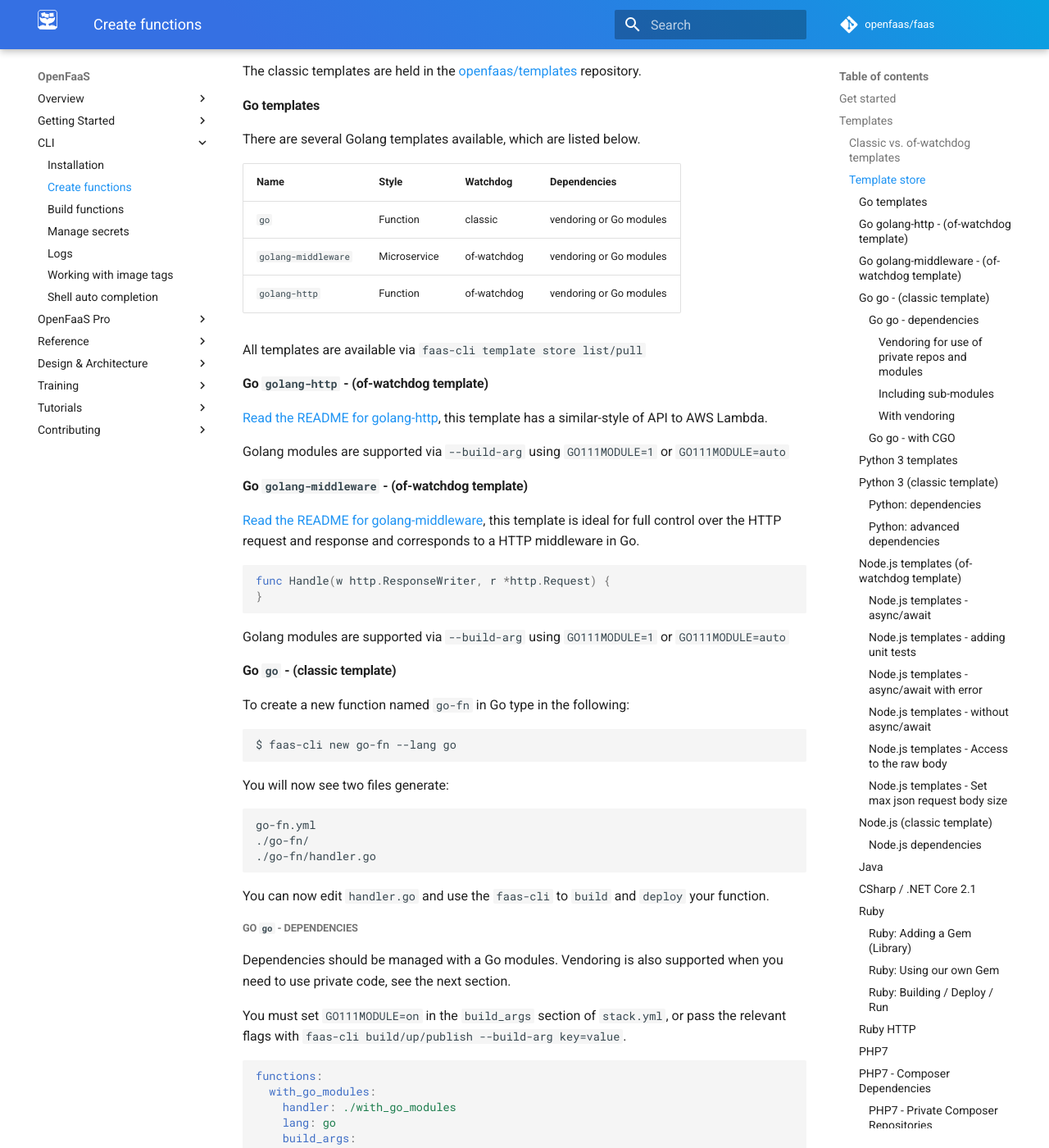
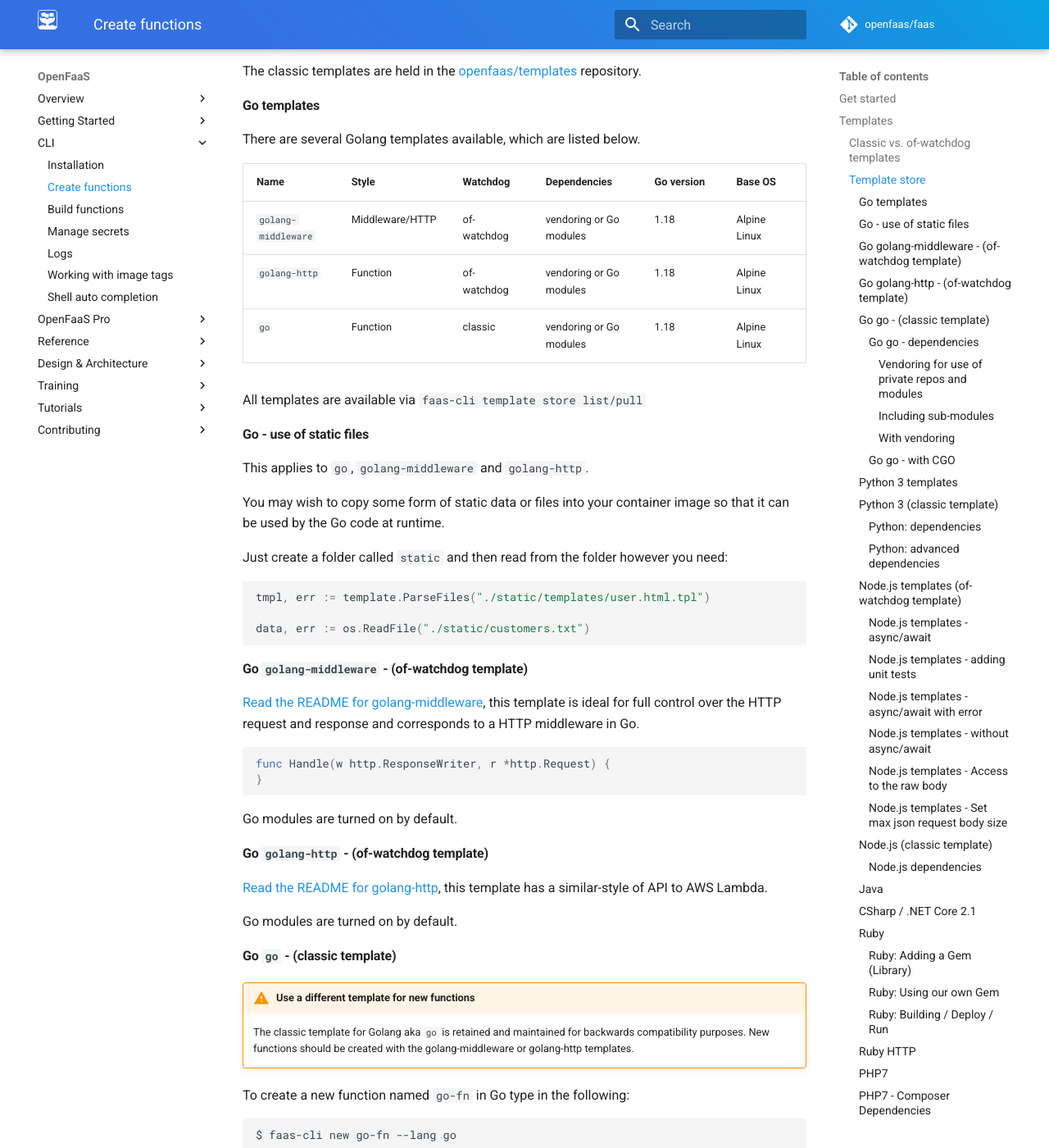
Before and after one commit to openfaas/docs, an MkDocs documentation site: the page built from docs/cli/templates.md, in a window 1280 px wide and 1400 px high, scrolled down 1986 px. Shown: the whole window at 82% size. Built offline with MkDocs 1.6.1 and Material for MkDocs 9.7.7, drawn with Linux system fonts in a browser that asks for light colours; comment, search, counter and statistics services are not loaded.

Commit message:
Update arkade URL and note for static files with Go
Signed-off-by: Alex Ellis (OpenFaaS Ltd) <alexellis2@gmail.com>

````diff
--- a/docs/cli/templates.md
+++ b/docs/cli/templates.md
@@ -79,19 +79,27 @@ The classic templates are held in the [openfaas/templates](https://github.com/op
 
 There are several Golang templates available, which are listed below.
 
-| Name                | Style        | Watchdog    | Dependencies            |
-|:--------------------|:-------------|:------------|:------------------------|
-| `go`                | Function     | classic     | vendoring or Go modules |
-| `golang-middleware` | Microservice | of-watchdog | vendoring or Go modules |
-| `golang-http`       | Function     | of-watchdog | vendoring or Go modules |
+| Name                | Style        | Watchdog    | Dependencies            | Go version | Base OS       |
+|:--------------------|:-------------|:------------|:------------------------|:-----------|:--------------|
+| `golang-middleware` | Middleware/HTTP | of-watchdog | vendoring or Go modules | 1.18       | Alpine Linux  |
+| `golang-http`       | Function     | of-watchdog | vendoring or Go modules | 1.18       | Alpine Linux  |
+| `go`                | Function     | classic     | vendoring or Go modules | 1.18       | Alpine Linux  |
 
 All templates are available via `faas-cli template store list/pull`
 
-#### Go `golang-http` - (of-watchdog template)
+#### Go - use of static files
 
-[Read the README for golang-http](https://github.com/openfaas/golang-http-template), this template has a similar-style of API to AWS Lambda.
+This applies to `go`, `golang-middleware` and `golang-http`.
 
-Golang modules are supported via `--build-arg` using `GO111MODULE=1` or `GO111MODULE=auto`
+You may wish to copy some form of static data or files into your container image so that it can be used by the Go code at runtime.
+
+Just create a folder called `static` and then read from the folder however you need:
+
+```go
+tmpl, err := template.ParseFiles("./static/templates/user.html.tpl")
+
+data, err := os.ReadFile("./static/customers.txt")
+```
 
 #### Go `golang-middleware` - (of-watchdog template)
 
@@ -102,9 +110,18 @@ func Handle(w http.ResponseWriter, r *http.Request) {
 }
 ```
 
-Golang modules are supported via `--build-arg` using `GO111MODULE=1` or `GO111MODULE=auto`
+Go modules are turned on by default.
+
+#### Go `golang-http` - (of-watchdog template)
+
+[Read the README for golang-http](https://github.com/openfaas/golang-http-template), this template has a similar-style of API to AWS Lambda.
+
+Go modules are turned on by default.
 
 #### Go `go` - (classic template)
+
+!!! warning "Use a different template for new functions"
+    The classic template for Golang aka `go` is retained and maintained for backwards compatibility purposes. New functions should be created with the golang-middleware or golang-http templates.
 
 To create a new function named `go-fn` in Go type in the following:
 
````
Also changed, not shown: docs/deployment.md (+2 -2 lines), docs/reference/ssl/kubernetes-with-cert-manager.md (+2 -2 lines), docs/tutorials/kubernetes-hpa-custom-metrics.md (+2 -2 lines), docs/tutorials/local-kind-registry.md (+2 -2 lines).
